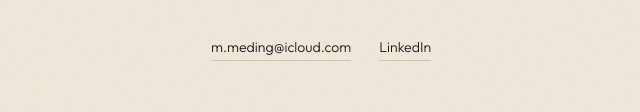
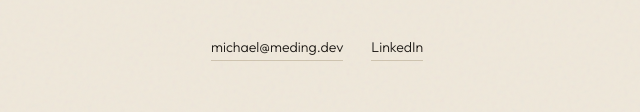
Before and after one commit to mimeding/meding.dev, a plain HTML site: page public/index.html in a window 1280 px wide. Shown: the part 685-797 px from the top of the page, 245-885 px from the left. Drawn offline with nearby package versions, Linux system fonts and the light colour scheme.

Commit message:
Point the contact address to michael@meding.dev

```diff
--- a/public/index.html
+++ b/public/index.html
@@ -308,7 +308,7 @@
             </li>
           </ul>
           <div class="contact">
-            <a href="mailto:m.meding@icloud.com">m.meding@icloud.com</a>
+            <a href="mailto:michael@meding.dev">michael@meding.dev</a>
             <a href="https://www.linkedin.com/in/michaelmeding">LinkedIn</a>
           </div>
         </div>
```
